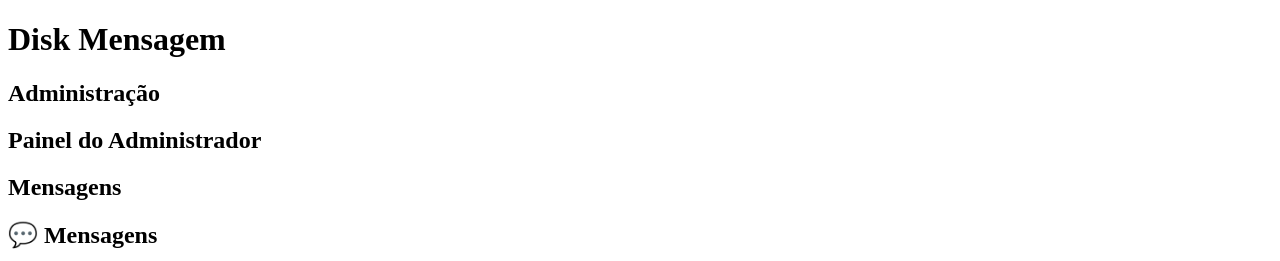
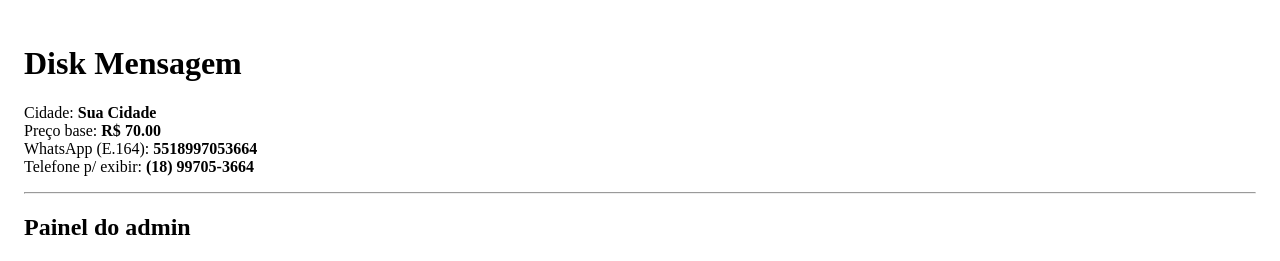
Before and after one commit to locutor41-beep/disk-mensagem, a React (Vite) app in the folder frontend/: page / in a window 1280 px wide. Shown: the top 261 px of the page. Built offline with nearby package versions, Linux system fonts and the light colour scheme; no server answers.

Commit message:
Update App.jsx

```diff
--- a/frontend/src/App.jsx
+++ b/frontend/src/App.jsx
@@ -1,27 +1,33 @@
 import React from "react";
-import cfg from "./siteConfig.js"; // Importa a configuração correta
+import cfg from "./siteConfig.js";     // <- agora importa o JS correto
 import Admin from "./Admin.jsx";
 import AdminMessages from "./AdminMessages.jsx";
 import AdminOrders from "./AdminOrders.jsx";
 
 export default function App() {
   return (
-    <div>
+    <div style={{ padding: 16 }}>
       <h1>{cfg.appName || "Disk Mensagem"}</h1>
 
-      {/* Seção de administração */}
+      <p>
+        Cidade: <b>{cfg.city_name}</b><br />
+        Preço base: <b>R$ {(cfg.base_price_cents / 100).toFixed(2)}</b><br />
+        WhatsApp (E.164): <b>{cfg.whats_e164}</b><br />
+        Telefone p/ exibir: <b>{cfg.phone_display}</b>
+      </p>
+
+      <hr />
+
       <section>
-        <h2>Administração</h2>
+        <h2>Painel do admin</h2>
         <Admin />
       </section>
 
-      {/* Seção de mensagens */}
       <section>
         <h2>Mensagens</h2>
         <AdminMessages />
       </section>
 
-      {/* Seção de pedidos */}
       <section>
         <h2>Pedidos</h2>
         <AdminOrders />
```
